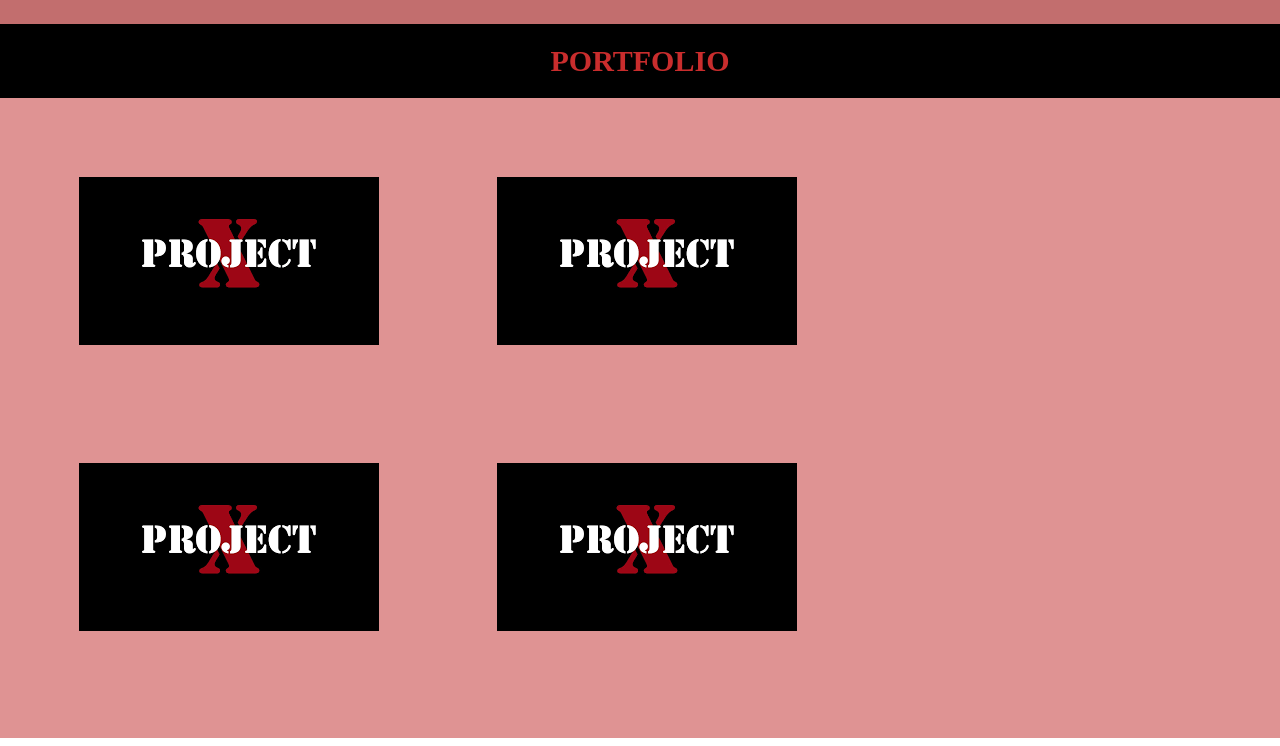
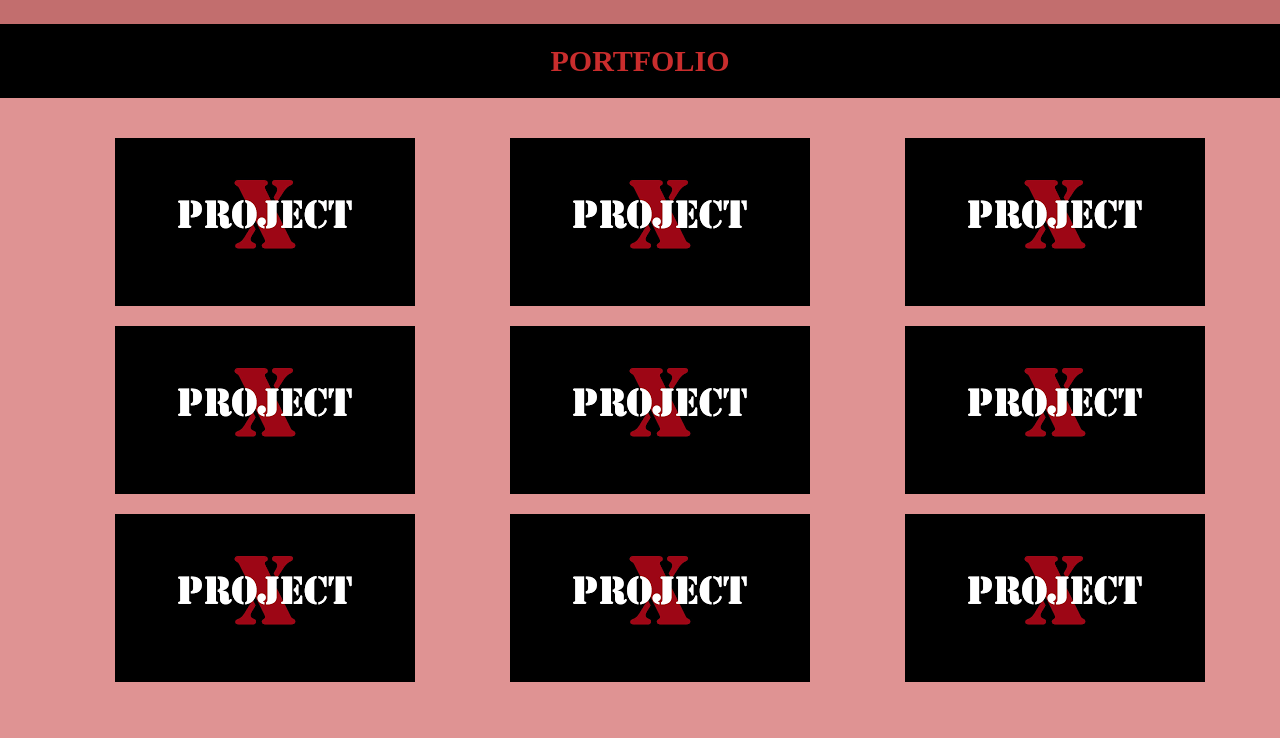
Before and after one commit to shubhamjaintech/cb-task, a plain HTML site: page Task1-ProfilePage/index.html in a window 1280 px wide. Shown: the part 720-1466 px from the top of the page. Drawn offline with Linux system fonts and the light colour scheme.

Commit message:
project grid updated

```diff
--- a/Task1-ProfilePage/index.html
+++ b/Task1-ProfilePage/index.html
@@ -57,6 +57,10 @@
             <div class="zoom"><img src="img/s.png" /></div>
             <div class="zoom"><img src="img/s.png" /></div>
             <div class="zoom"><img src="img/s.png" /></div>
+            <div class="zoom"><img src="img/s.png" /></div>
+
+            <div class="zoom"><img src="img/s.png" /></div>
+            <div class="zoom"><img src="img/s.png" /></div>
     </section>
     <!-- Contact form : Styling Help from Cb official contact form -->
     <section id="contact">
--- a/Task1-ProfilePage/style/style.css
+++ b/Task1-ProfilePage/style/style.css
@@ -115,5 +115,6 @@ a:hover {
 .zoom {
   border-radius: 10%;
   float: left;
-  margin: 59px;
+  margin-left: 95px;
+  margin-top:20px;
 }
```
Lines whose indentation alone changed are shown as unchanged.
